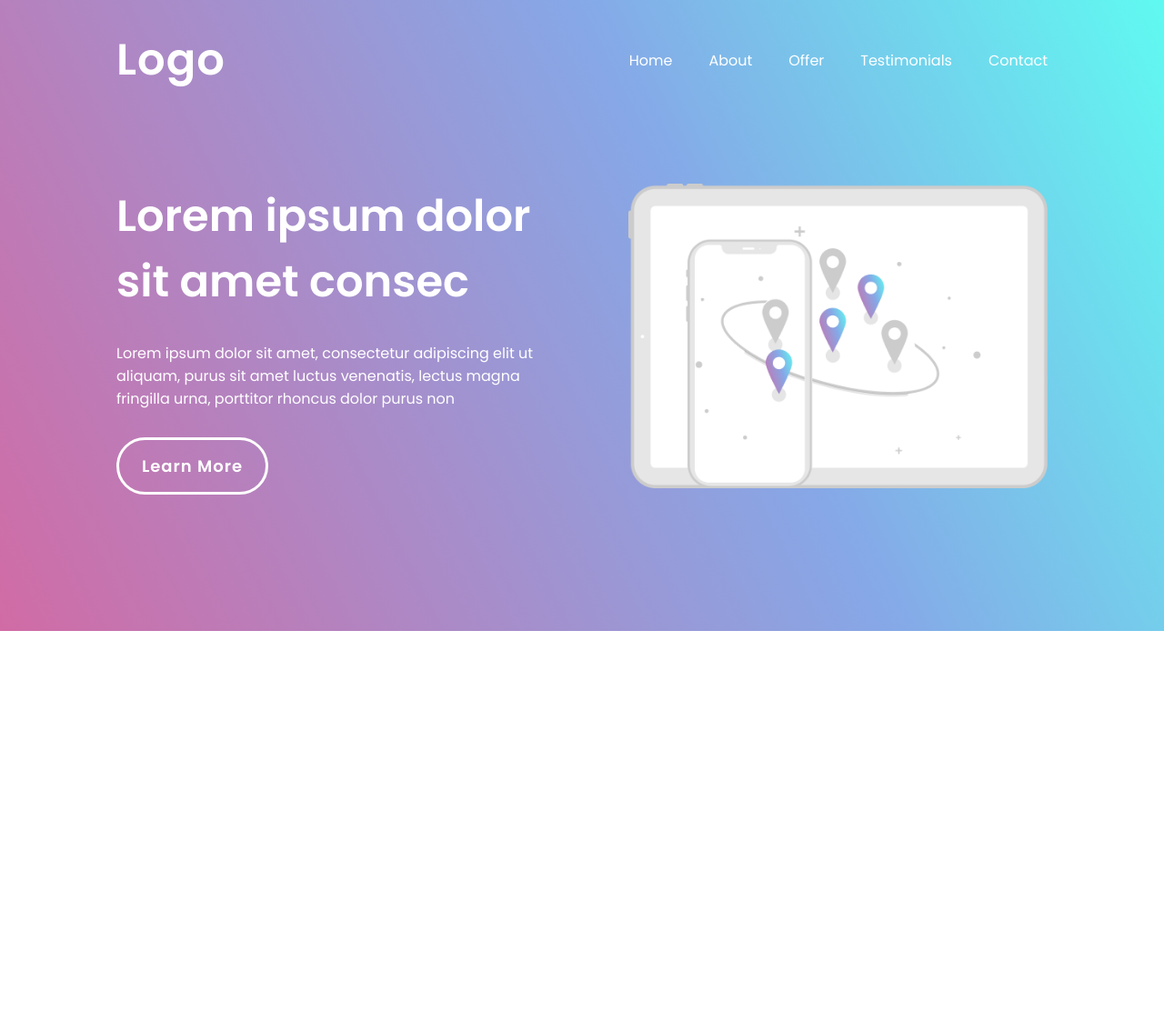
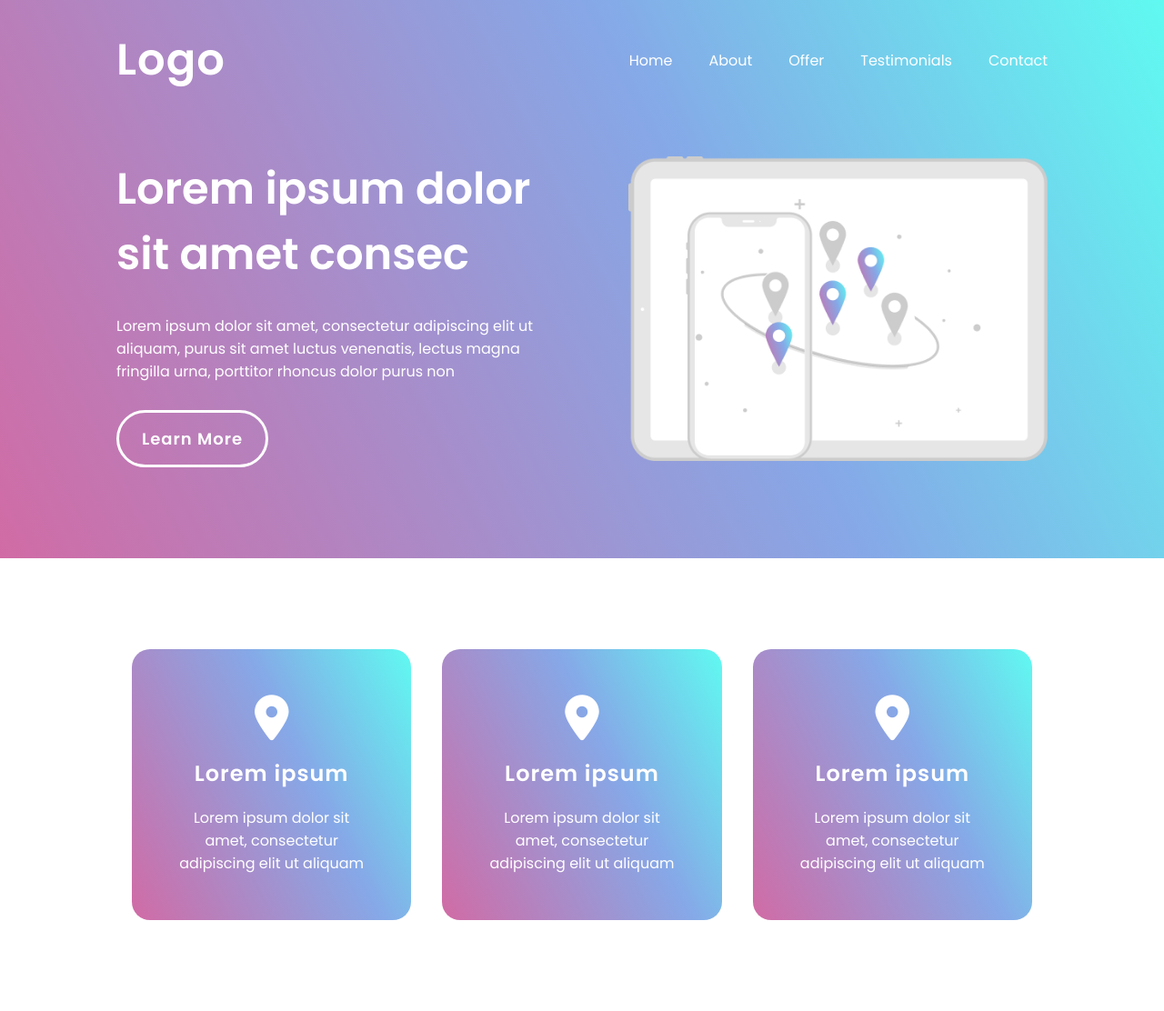
Before and after one commit to Humayun63/landing-page, a plain HTML site: page index.html in a window 1280 px wide. Shown: the whole page at 91% size. Before the commit the page ends 800 px from the top, so only its background shows below. Drawn offline with Linux system fonts and the light colour scheme.

Commit message:
card section done

```diff
--- a/index.html
+++ b/index.html
@@ -44,7 +44,8 @@
                         <p class="banner-description">
                             Lorem ipsum dolor sit amet, consectetur adipiscing elit ut aliquam, purus sit amet luctus venenatis, lectus magna fringilla urna, porttitor rhoncus dolor purus non
                         </p>
-                        <button class="btn-primary header-btn">Learn More</button>
+                        <button class="btn-primary header-btn">
+                            Learn More</button>
                     </div>
                     <div class="banner-thumbline">
                         <img src="images/banner-image.png" alt="Banner Thumbline">
@@ -53,5 +54,27 @@
             </div>
         </header>
         <!-- HEADER ENDS HERE -->
+        <!-- MIAN STARTS HERE -->
+        <main>
+            <!-- CARDS SECTION -->
+            <section class="cards container">
+                <div class="card">
+                    <i class="fa-sharp fa-solid fa-location-dot"></i>
+                    <h4 class="card-title">Lorem ipsum</h4>
+                    <p class="card-description">Lorem ipsum dolor sit amet, consectetur adipiscing elit ut aliquam</p>
+                </div>
+                <div class="card">
+                    <i class="fa-sharp fa-solid fa-location-dot"></i>
+                    <h4 class="card-title">Lorem ipsum</h4>
+                    <p class="card-description">Lorem ipsum dolor sit amet, consectetur adipiscing elit ut aliquam</p>
+                </div>
+                <div class="card">
+                    <i class="fa-sharp fa-solid fa-location-dot"></i>
+                    <h4 class="card-title">Lorem ipsum</h4>
+                    <p class="card-description">Lorem ipsum dolor sit amet, consectetur adipiscing elit ut aliquam</p>
+                </div>
+            </section>
+        </main>
+        <!-- MIAN ENDS HERE -->
     </body>
 </html>
--- a/style.css
+++ b/style.css
@@ -12,7 +12,7 @@
 .container {
     width: 80%;
     margin: auto;
-    padding: 150px 0;
+    padding: 100px 0;
 }
 
 h1 {
@@ -37,16 +37,20 @@ h4 {
     text-align: center;
     letter-spacing: 1px;
 }
-a{
+
+a {
     text-decoration: none;
     color: #FFFFFF;
 }
-ul{
+
+ul {
     list-style: none;
 }
-img{
+
+img {
     width: 100%;
 }
+
 .btn-primary {
     padding: 15px 25px;
     border: 0;
@@ -60,6 +64,7 @@ img{
     transition: all 0.2s ease-in-out;
 
 }
+
 .btn-primary span {
     background: linear-gradient(243.41deg, #5FFBF1 -0.69%, #86A8E7 39.69%, #D16BA5 100%);
     -webkit-background-clip: text;
@@ -67,10 +72,12 @@ img{
     background-clip: text;
     text-fill-color: transparent;
 }
-.btn-primary:hover{
+
+.btn-primary:hover {
     background: linear-gradient(243.41deg, #5FFBF1 -0.69%, #86A8E7 39.69%, #D16BA5 100%);
 }
-.btn-primary:hover span{
+
+.btn-primary:hover span {
     background: #FFFFFF;
     -webkit-background-clip: text;
     -webkit-text-fill-color: transparent;
@@ -86,43 +93,76 @@ header {
     height: auto;
     width: 100%;
 }
-header>.container{
+
+header>.container {
     padding-top: 30px;
 }
+
 /* NAVBAR STYLES */
-.navbar{
+.navbar {
     display: flex;
     justify-content: space-between;
     align-items: center;
 }
-.small-menu{
+
+.small-menu {
     display: none;
     font-size: 40px;
 }
+
 .menu ul {
     display: flex;
     gap: 40px;
 }
-.menu ul li:hover a{
+
+.menu ul li:hover a {
     text-decoration: underline;
 }
-.header-banner{
-    padding-top: 100px;
+
+.header-banner {
+    padding-top: 70px;
     display: flex;
     justify-content: space-between;
     align-items: center;
 }
-.header-banner>div{
+
+.header-banner>div {
     width: 45%;
 }
-.banner-description{
-    margin:30px  0px;
+
+.banner-description {
+    margin: 30px 0px;
 }
-.header-btn{
+
+.header-btn {
     background: none;
     border: 3px solid #FFFFFF;
 }
-.header-btn:hover{
+
+.header-btn:hover {
     background: none;
     text-decoration: underline;
 }
+
+/* ----------------------
+    MAIN STYLES
+-------------------------*/
+/* CARD SECTION */
+.cards{
+    display: flex;
+    justify-content: space-around;
+    text-align: center;
+}
+.card {
+    background: linear-gradient(243.41deg, #5FFBF1 -0.69%, #86A8E7 39.69%, #D16BA5 100%);
+    border-radius: 20px;
+    width: 30%;
+    padding: 50px 46px;
+}
+.card i{
+    font-size: 50px;
+    margin-bottom: 19px;
+}
+.card-title{
+    margin-bottom: 19px;
+}
```
